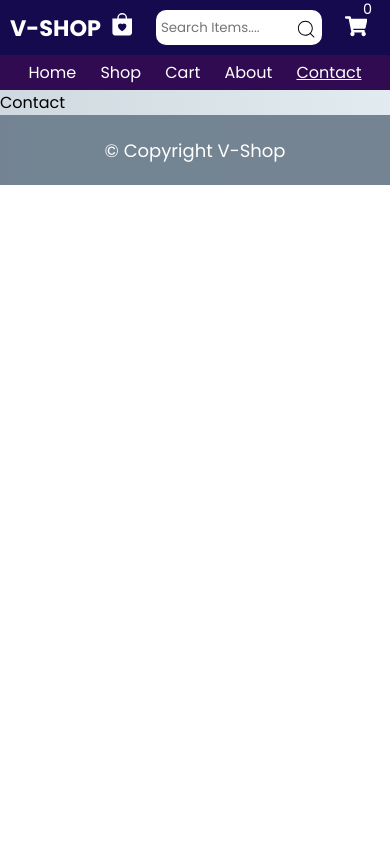
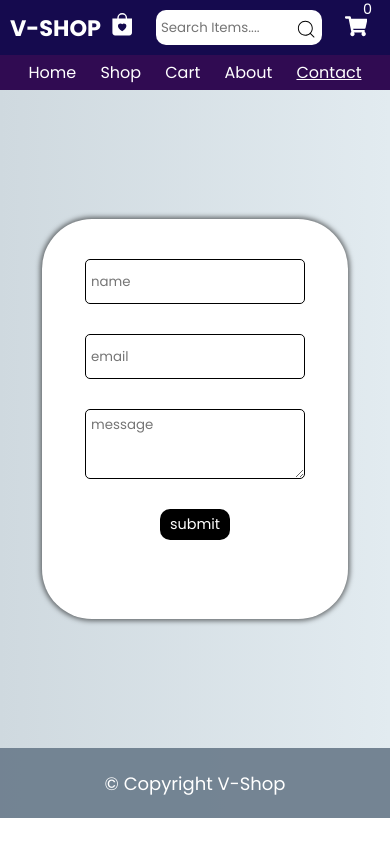
Before and after one commit to jaimin-alt/E-commerce, a React (Vite) app: page /contact in a window 390 px wide. Built offline with nearby package versions, Linux system fonts and the light colour scheme.

Commit message:
created contact page and about page

```diff
--- a/src/pages/about/About.jsx
+++ b/src/pages/about/About.jsx
@@ -2,8 +2,56 @@ import React from 'react'
 import './about.css'
 const About = () => {
   return (
-    <div>About</div>
-  )
-}
+    <div className="about-container">
+      <section className="about-hero">
+        <h1>Your One-Stop Shop for Style, Comfort & Innovation</h1>
+      </section>
+
+      <section className="about-content">
+        <h2>Welcome to V-Shop</h2>
+        <p>
+          We are your go-to destination for everything you need — from the latest in fashion to smart solutions for your home and electronics that make life easier.
+        </p>
+
+        <h2>Our Story</h2>
+        <p>
+          V-Shop was born from a simple idea: to bring together the best of <strong>clothing</strong>, <strong>home essentials</strong>, and <strong>electronics</strong> under one roof. We started with a small collection, driven by passion and purpose — to make shopping more accessible and enjoyable for everyone. Today, we proudly serve thousands of happy customers across India and beyond.
+        </p>
+
+        <h2>Our Mission</h2>
+        <p>
+          To deliver high-quality, affordable products with an unbeatable shopping experience — right at your fingertips.
+        </p>
+
+        <h2>What We Offer</h2>
+        <ul>
+          <li>👗 Trendy Clothing: Curated styles for men, women, and kids.</li>
+          <li>🏠 Home Essentials: Smart, stylish, and functional products.</li>
+          <li>💻 Electronics: Reliable gadgets for your digital lifestyle.</li>
+        </ul>
+
+        <h2>Why Choose V-Shop</h2>
+        <ul>
+          <li>✅ Handpicked Quality Products</li>
+          <li>🚚 Fast & Reliable Delivery</li>
+          <li>🔒 Secure Payments</li>
+          <li>💬 Responsive Customer Support</li>
+          <li>🤝 Customer-Centric Policies</li>
+        </ul>
+
+        <h2>Our Promise</h2>
+        <p>
+          Your satisfaction is our priority. We believe in building long-term relationships through trust, transparency, and top-notch service.
+        </p>
+
+        <h2>Let’s Connect</h2>
+        <p>
+          Got questions or feedback? We’d love to hear from you.<br />
+          <a href="mailto:jaiminparmar200606@gmail.com">support@v-shop</a>
+        </p>
+      </section>
+    </div>
+  );
+};
 
 export default About
--- a/src/pages/about/about.css
+++ b/src/pages/about/about.css
@@ -0,0 +1,59 @@
+.about-container {
+  font-family: 'Segoe UI', Tahoma, Geneva, Verdana, sans-serif;
+  color: #333;
+  padding: 2rem;
+  background-color: #f9f9f9;
+}
+
+.about-hero {
+  background: linear-gradient(rgba(0, 0, 0, 0.5), rgba(0, 0, 0, 0.5)),
+              url('https://source.unsplash.com/1600x600/?shopping,store');
+  background-size: cover;
+  background-position: center;
+  color: white;
+  padding: 4rem 2rem;
+  text-align: center;
+  border-radius: 12px;
+  margin-bottom: 2rem;
+}
+
+.about-hero h1 {
+  font-size: 2.5rem;
+  margin: 0;
+}
+
+.about-content {
+  background-color: #ffffff;
+  padding: 2rem;
+  border-radius: 12px;
+  box-shadow: 0 4px 12px rgba(0, 0, 0, 0.05);
+}
+
+.about-content h2 {
+  margin-top: 2rem;
+  font-size: 1.5rem;
+  color: #222;
+}
+
+.about-content p {
+  line-height: 1.6;
+  margin-top: 0.5rem;
+}
+
+.about-content ul {
+  margin: 1rem 0 1.5rem 1.2rem;
+  padding-left: 1rem;
+}
+
+.about-content li {
+  margin-bottom: 0.5rem;
+}
+
+.about-content a {
+  color: #3498db;
+  text-decoration: none;
+}
+
+.about-content a:hover {
+  text-decoration: underline;
+}
--- a/src/pages/cart/cart.css
+++ b/src/pages/cart/cart.css
@@ -37,3 +37,14 @@
     height: 100%;
     object-fit: cover;
 }
+
+@media screen and (max-width:355px) {
+
+    .empty-img{
+        width: 100%;
+    }
+    .empty-img>img{
+        width: 90%;
+        height: 90%;
+    }
+}
--- a/src/pages/contact/Contact.jsx
+++ b/src/pages/contact/Contact.jsx
@@ -2,7 +2,19 @@ import React from 'react'
 import './contact.css'
 const Contact = () => {
   return (
-    <div>Contact</div>
+    <div className='contact-container'>
+      <div className="contact">
+        <form action="https://formspree.io/f/xpwlwlpd" method="POST">
+
+            <input type="text" placeholder='name' name='username'/>
+            <input type="email" placeholder='email' name='email' />
+            <textarea name="message" placeholder='message' cols="50" rows="100"></textarea>
+
+            <button type='submit' className='submit'>submit</button>
+
+      </form>
+      </div>
+    </div>
   )
 }
 
--- a/src/pages/contact/contact.css
+++ b/src/pages/contact/contact.css
@@ -0,0 +1,81 @@
+.contact-container{
+    min-height: 78vh;
+    width:100%;
+    display: flex;
+    justify-content: center;
+    align-items: center;
+    padding: 4px;
+
+
+}
+.contact{
+    height:400px;
+    width: 50%;
+   background:white;
+   border-radius: 50px;
+   box-shadow: 0px 0px 5px 2px rgba(0, 0, 0, 0.525);
+    display: flex;
+    justify-content: center;
+    align-items: center;
+}
+
+.contact form{
+    height: 80%;
+    width: 80%;
+    display: flex;
+
+    align-items: center;
+    flex-direction: column;
+
+    gap: 30px;
+
+}
+form input,textarea{
+    height: 50px;
+    width: 80%;
+    padding: 5px;
+    display: flex;
+    border-radius: 5px;
+    border:1px solid black;
+    outline: none;
+    transition: all 1ms;
+}
+
+form input:focus,textarea:focus{
+    border:2px solid rgba(12, 12, 116, 0.704);
+}
+
+form textarea{
+    height:70px;
+}
+
+.submit{
+    padding: 5px 10px;
+    border-radius: 10px;
+    font-size: 0.9rem;
+    color: white;
+    background-color: rgb(0, 0, 0);
+    transition: all 2ms;
+    border: none;
+}
+
+.submit:hover{
+    background-color: rgba(0, 0, 0, 0.802);
+}
+
+@media screen and (max-width:700px) {
+    .contact{
+        width: 70%;
+    }
+}
+
+@media screen and (max-width:500px) {
+    .contact{
+        width: 80%;
+    }
+    form input,textarea{
+    height:45px;
+    width: 90%;
+}
+
+}
--- a/src/pages/home/Home.css
+++ b/src/pages/home/Home.css
@@ -26,7 +26,10 @@
     box-shadow: 1px 1px 4px 0px;
     border-top-left-radius: 10px;
     border-top-right-radius: 10px;
+
 }
+
+
 
 .category-section {
     width: 100%;
--- a/src/pages/home/Home.jsx
+++ b/src/pages/home/Home.jsx
@@ -14,6 +14,7 @@ const Home = () => {
 
             <div className='hero-bg'>
                 <img src={bg} alt="" />
+
             </div>
 
       <div className="category-wrapper">
```
